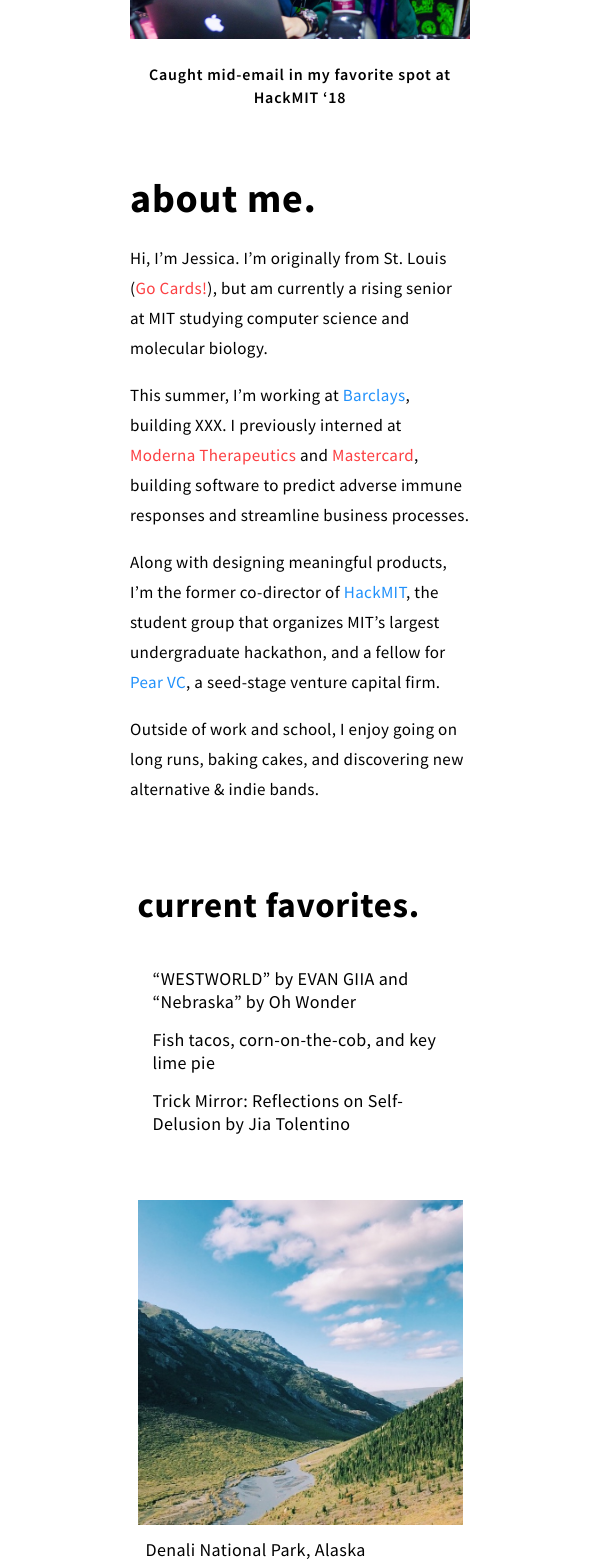
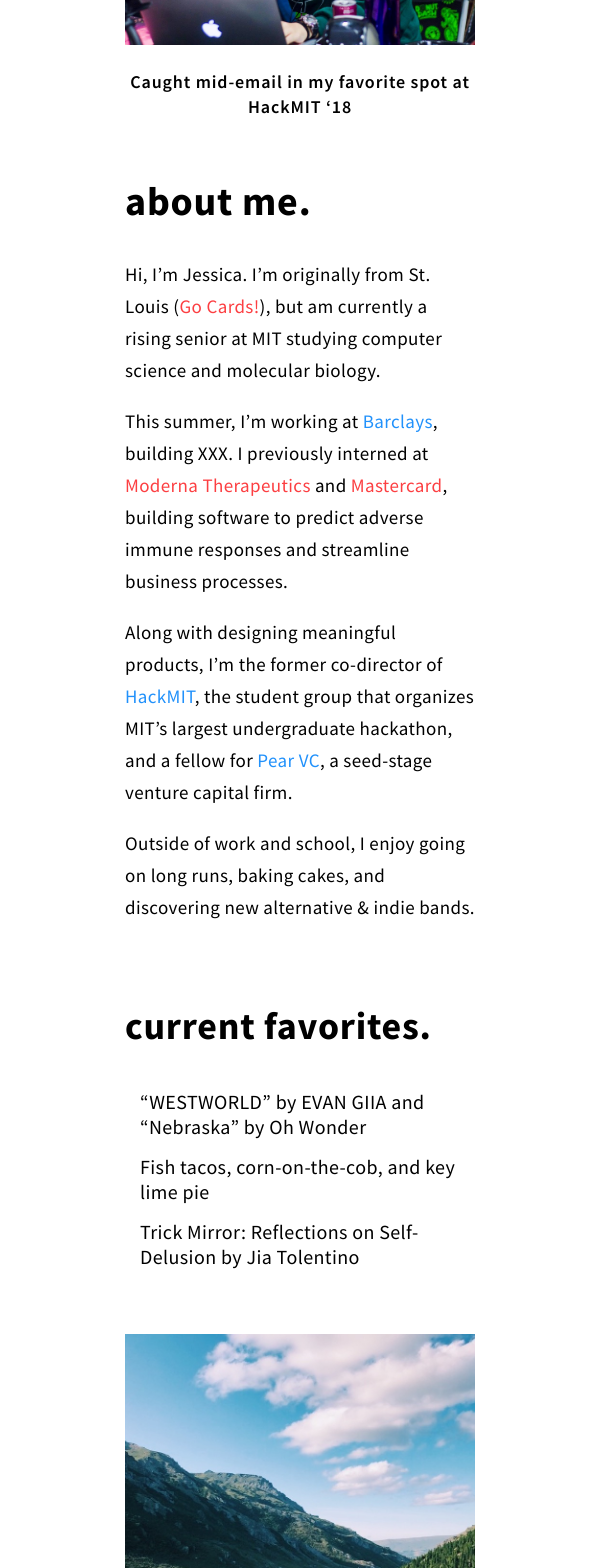
Before and after one commit to jessicajsun/personal-website, a Next.js app: page /about in a window 600 px wide. Shown: the part 300-1868 px from the top of the page. Built offline with nearby package versions, Linux system fonts and the light colour scheme.

Commit message:
adjusting about for mobile sizes

```diff
--- a/components/about.module.css
+++ b/components/about.module.css
@@ -66,11 +66,10 @@
   }
 
   .titleAbout{
-    order: 1;
     font-size: 40px;
     line-height: 49px;
-    margin-bottom: 20px;
-    margin-top: 50px;
+    margin-bottom: 30px;
+    margin-top: 40px;
   }
 
   .about{
@@ -81,12 +80,11 @@
   }
 
   .blurb{
-    font-size: 17px;
-    line-height: 30px;
+    font-size: 18px;
+    line-height: 31px;
   }
 
   .me{
-    order: 2;
     width: 100%;
     margin-left: 0px;
     margin-right: inherit;
@@ -98,8 +96,30 @@
     line-height: 23px;
   }
 
+}
+
+@media screen and (min-width:400px) and (max-width:767px) {
+  .titleAbout{
+    font-size: 40px;
+    line-height: 54px;
+  }
+
+  .about{
+    max-width: 350px;
+  }
+
+  .me{
+    max-width: 350px;
+  }
+
   .blurb{
-    order: 3;
+    font-size: 19px;
+    line-height: 32px;
+  }
+
+  .captions{
+    font-size: 18px;
+    line-height: 25px;
   }
 }
 
@@ -220,9 +240,35 @@
     margin-right: 0px;
   }
 
+  .locationText{
+    margin-left: 15px;
+  }
+
   .location > img{
     width: 100%;
   }
 
+}
+
+@media screen and (min-width:400px) and (max-width:767px) {
+  .favs{
+    max-width: 350px;
+  }
+
+  .titleFavorites{
+    font-size: 38px;
+    line-height: 46px;
+  }
+
+  .favText{
+    font-size: 20px;
+    line-height: 25px;
+    margin-left: 15px;
+  }
+
+  .smCaption{
+    font-size: 20px;
+    line-height: 25px;
+  }
 
 }
```
